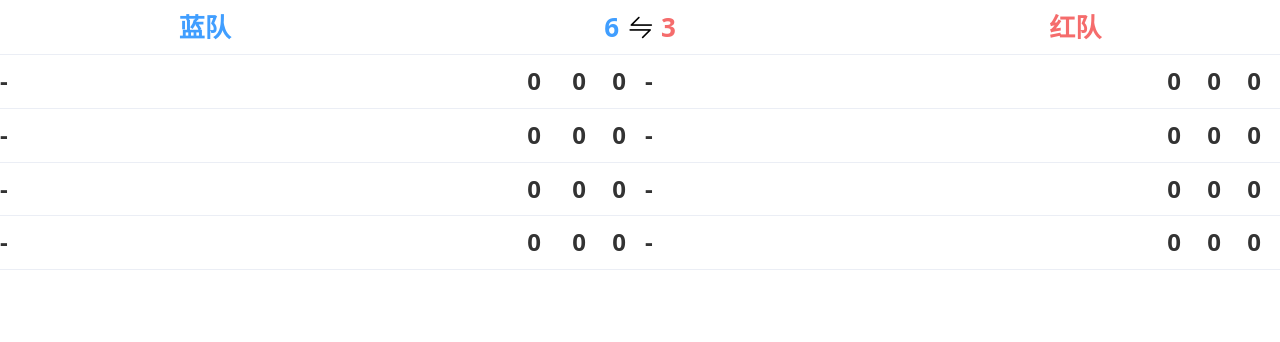
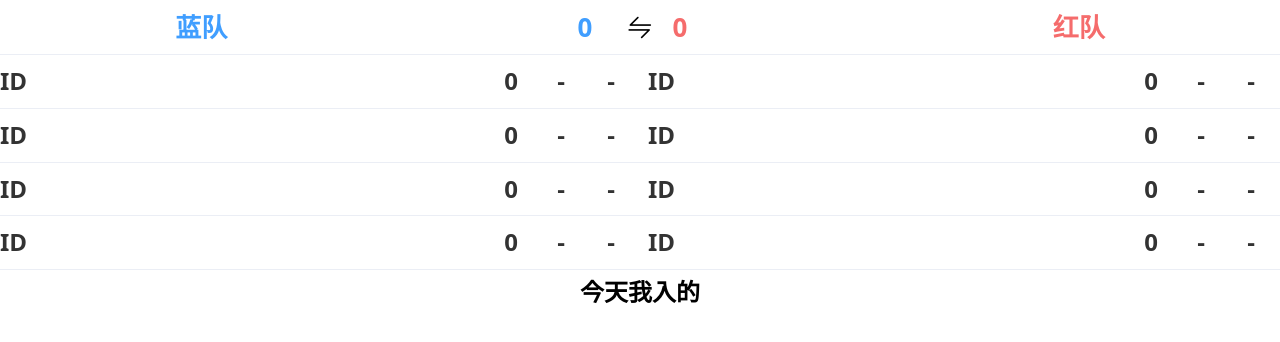
Before and after one commit to lainbo/dnf-scoring, a Vue app: page / in a window 1280 px wide. Shown: the top 342 px of the page. Built offline with nearby package versions, Linux system fonts and the light colour scheme.

Commit message:
feat: 新增功能

```diff
--- a/src/App.vue
+++ b/src/App.vue
@@ -1,17 +1,29 @@
 <template>
   <div class="">
     <div
-      class="total_score h-55px flex items-center justify-around text-26px font-bold space-x-16px"
+      class="total_score h-55px flex items-center justify-around text-26px font-bold"
+      @click.ctrl="clearNum"
     >
       <div :class="firstBlue ? 'text-[#409eff]' : 'text-[#f56c6c]'">
         {{ firstBlue ? '蓝队' : '红队' }}
       </div>
-      <div class="flex space-x-8px">
-        <span :class="firstBlue ? 'text-[#409eff]' : 'text-[#f56c6c]'">6</span>
-        <div class="total_icon cursor-pointer" @click="firstBlue = !firstBlue">
-          <i class="el-icon-sort"></i>
+      <div class="flex">
+        <div
+          class="mr-14px"
+          :class="firstBlue ? 'text-[#409eff]' : 'text-[#f56c6c]'"
+        >
+          <ScoreItem :score="pageInfo.num1" @change-score="changeScore1" />
         </div>
-        <span :class="firstBlue ? 'text-[#f56c6c]' : 'text-[#409eff]'">3</span>
+        <i
+          class="total_icon cursor-pointer el-icon-sort"
+          @click="firstBlue = !firstBlue"
+        ></i>
+        <div
+          class="w-30px ml-26px"
+          :class="firstBlue ? 'text-[#f56c6c]' : 'text-[#409eff]'"
+        >
+          <ScoreItem :score="pageInfo.num2" @change-score="changeScore2" />
+        </div>
       </div>
       <div :class="firstBlue ? 'text-[#f56c6c]' : 'text-[#409eff]'">
         {{ firstBlue ? '红队' : '蓝队' }}
@@ -23,6 +35,7 @@
           <template v-slot="{ row }">
             <template v-if="row.editName1">
               <el-input
+                ref="elInputName1"
                 maxlength="2"
                 @blur="row.editName1 = false"
                 @keyup.enter.native="row.editName1 = false"
@@ -33,7 +46,7 @@
             <template v-else>
               <div
                 class="select-none cursor-pointer"
-                @click="row.editName1 = true"
+                @click="changeName(row, 'editName1', 'elInputName1')"
               >
                 {{ row.name1 }}
               </div>
@@ -45,67 +58,80 @@
             <Cell :row="row" field="killNum1" />
           </template>
         </el-table-column>
-        <el-table-column prop="pingNum1" label="卡" width="40" align="center">
+        <el-table-column prop="akNum1" label="AK" width="50" align="center">
           <template v-slot="{ row }">
-            <Cell :row="row" field="pingNum1" />
+            <Cell hasA :row="row" field="akNum1" />
           </template>
         </el-table-column>
-        <el-table-column prop="akNum1" label="AK" width="40" align="center">
+        <el-table-column prop="pingNum1" label="卡" width="50" align="center">
           <template v-slot="{ row }">
-            <Cell :row="row" field="akNum1" />
+            <Cell hasAdd :row="row" field="pingNum1" />
           </template>
         </el-table-column>
         <el-table-column prop="name2" label="ID" min-width="60">
           <template v-slot="{ row }">
             <template v-if="row.editName2">
               <el-input
+                ref="elInputName2"
                 maxlength="2"
                 @blur="row.editName2 = false"
                 @keyup.enter.native="row.editName2 = false"
-                v-model="row.name1"
+                v-model="row.name2"
               ></el-input>
             </template>
 
             <template v-else>
               <div
-                class="select-none cursor-pointer"
-                @click="row.editName2 = true"
+                class="select-none cursor-pointer ml-8px"
+                @click="changeName(row, 'editName2', 'elInputName2')"
               >
                 {{ row.name2 }}
               </div>
             </template>
           </template>
         </el-table-column>
-        <el-table-column prop="killNum2" label="Kill" width="40" align="center">
+        <el-table-column prop="killNum2" label="Kill" width="50" align="center">
           <template v-slot="{ row }">
             <Cell :row="row" field="killNum2" />
           </template>
         </el-table-column>
-        <el-table-column prop="pingNum2" label="卡" width="40" align="center">
+        <el-table-column prop="akNum2" label="AK" width="50" align="center">
           <template v-slot="{ row }">
-            <Cell :row="row" field="pingNum2" />
+            <Cell hasA :row="row" field="akNum2" />
           </template>
         </el-table-column>
-        <el-table-column prop="akNum2" label="AK" width="40" align="center">
+        <el-table-column prop="pingNum2" label="卡" width="50" align="center">
           <template v-slot="{ row }">
-            <Cell :row="row" field="akNum2" />
+            <Cell hasAdd :row="row" field="pingNum2" />
           </template>
         </el-table-column>
       </el-table>
+    </div>
+    <div
+      class="h-70px text-24px font-bold text-center pt-8px leading-28px"
+      contenteditable="true"
+    >
+      {{ psInfo }}
     </div>
   </div>
 </template>
 
 <script>
 import Cell from './components/cell.vue'
+import ScoreItem from './components/scoreItem.vue'
 export default {
-  components: { Cell },
+  components: { Cell, ScoreItem },
   data () {
     return {
+      psInfo: '今天我入的',
+      pageInfo: {
+        num1: 0,
+        num2: 0
+      },
       firstBlue: true,
       tableData: [
         {
-          name1: '-',
+          name1: 'ID',
           editName1: false,
           killNum1: 0,
           killNum1Opt: false,
@@ -113,7 +139,7 @@ export default {
           pingNum1Opt: false,
           akNum1: 0,
           akNum1Opt: false,
-          name2: '-',
+          name2: 'ID',
           editName2: false,
           killNum2: 0,
           killNum2Opt: false,
@@ -123,7 +149,7 @@ export default {
           akNum2Opt: false
         },
         {
-          name1: '-',
+          name1: 'ID',
           editName1: false,
           killNum1: 0,
           killNum1Opt: false,
@@ -131,7 +157,7 @@ export default {
           pingNum1Opt: false,
           akNum1: 0,
           akNum1Opt: false,
-          name2: '-',
+          name2: 'ID',
           editName2: false,
           killNum2: 0,
           killNum2Opt: false,
@@ -141,7 +167,7 @@ export default {
           akNum2Opt: false
         },
         {
-          name1: '-',
+          name1: 'ID',
           editName1: false,
           killNum1: 0,
           killNum1Opt: false,
@@ -149,7 +175,7 @@ export default {
           pingNum1Opt: false,
           akNum1: 0,
           akNum1Opt: false,
-          name2: '-',
+          name2: 'ID',
           editName2: false,
           killNum2: 0,
           killNum2Opt: false,
@@ -159,7 +185,7 @@ export default {
           akNum2Opt: false
         },
         {
-          name1: '-',
+          name1: 'ID',
           editName1: false,
           killNum1: 0,
           killNum1Opt: false,
@@ -167,7 +193,7 @@ export default {
           pingNum1Opt: false,
           akNum1: 0,
           akNum1Opt: false,
-          name2: '-',
+          name2: 'ID',
           editName2: false,
           killNum2: 0,
           killNum2Opt: false,
@@ -181,7 +207,52 @@ export default {
   },
   created () {},
   mounted () {},
-  methods: {},
+  methods: {
+    clearNum () {
+      this.pageInfo = this.$options.data().pageInfo
+      this.tableData.forEach((i) => {
+        const arr = [
+          'killNum1',
+          'pingNum1',
+          'akNum1',
+          'killNum2',
+          'pingNum2',
+          'akNum2'
+        ]
+        arr.forEach((j) => {
+          i[j] = 0
+        })
+      })
+    },
+    // 更改右侧的分数
+    changeScore2 (data, operate) {
+      operate === 'add'
+        ? (this.pageInfo.num2 = data + 1)
+        : (this.pageInfo.num2 = data - 1)
+    },
+    // 更改左侧的分数
+    changeScore1 (data, operate) {
+      operate === 'add'
+        ? (this.pageInfo.num1 = data + 1)
+        : (this.pageInfo.num1 = data - 1)
+    },
+    // 将所有input框恢复成文字
+    recoverText () {
+      this.tableData.forEach((i) => {
+        i.editName1 = false
+        i.editName2 = false
+      })
+    },
+    // 变更ID
+    changeName (row, field, refName) {
+      this.recoverText()
+      row[field] = true
+      this.$nextTick(() => {
+        this.$refs[refName].focus()
+        this.$refs[refName].select()
+      })
+    }
+  },
   computed: {},
   watch: {}
 }
--- a/src/components/cell.vue
+++ b/src/components/cell.vue
@@ -4,8 +4,13 @@
     @mouseenter="row[`${field}Opt`] = true"
     @mouseleave="row[`${field}Opt`] = false"
   >
-    <div class="w-50px transition-all mr-12px">
-      {{ row[field] }}
+    <div class="w-50px transition-all mr-8px">
+      <template v-if="hasAdd && row[field] > 0">+</template>
+      <template v-else-if="hasA && row[field] > 0">A</template>
+      <span v-if="['killNum1', 'killNum2'].includes(field)">
+        {{ row[field] }}
+      </span>
+      <span v-else>{{ row[field] || '-' }}</span>
     </div>
     <div
       class="flex flex-col justify-center space-y-1 absolute right-0 top-1/2 transform -translate-y-1/2"
@@ -27,6 +32,14 @@
 <script>
 export default {
   props: {
+    hasA: {
+      type: Boolean,
+      default: false
+    },
+    hasAdd: {
+      type: Boolean,
+      default: false
+    },
     row: {
       type: Object
     },
@@ -44,7 +57,7 @@ export default {
       const afterAddNum = row[field] + 1
       const afterSubtractNum = row[field] - 1
       if (afterAddNum > 99 && operate === 'add') {
-        this.$message.error('咋可能杀这么多？')
+        this.$message.error('咋可能这么多？')
         return
       }
       if (afterSubtractNum < 0 && operate === 'subtract') {
--- /dev/null
+++ b/src/components/scoreItem.vue
@@ -0,0 +1,53 @@
+<template>
+  <div
+    class="flex items-center"
+    @mouseenter="scoreIn = true"
+    @mouseleave="scoreIn = false"
+  >
+    <div>{{ score }}</div>
+    <div
+      :style="{ visibility: scoreIn ? 'visible' : 'hidden' }"
+      class="flex flex-col justify-center space-y-1"
+    >
+      <i
+        class="text-14px cursor-pointer text-[#67C23A] el-icon-circle-plus"
+        @click="changeScore('add')"
+      ></i>
+      <i
+        class="text-14px cursor-pointer text-[#F56C6C] el-icon-remove"
+        @click="changeScore('subtract')"
+      ></i>
+    </div>
+  </div>
+</template>
+
+<script>
+export default {
+  props: {
+    score: {
+      type: Number,
+      default: 0
+    }
+  },
+  data () {
+    return {
+      scoreIn: false
+    }
+  },
+  created () {},
+  mounted () {},
+  methods: {
+    changeScore (operate) {
+      const afterSubtractNum = this.score - 1
+      if (afterSubtractNum < 0 && operate === 'subtract') {
+        return this.$message.error('到0了，别点了')
+      }
+      this.$emit('change-score', this.score, operate)
+    }
+  },
+  computed: {},
+  watch: {}
+}
+</script>
+
+<style lang="scss" scoped></style>
```
